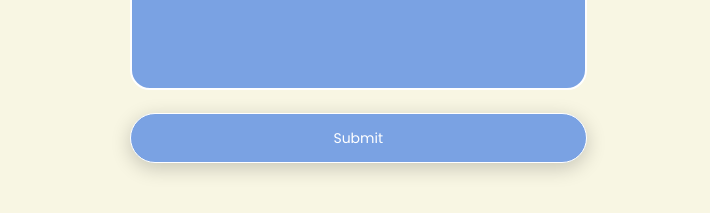
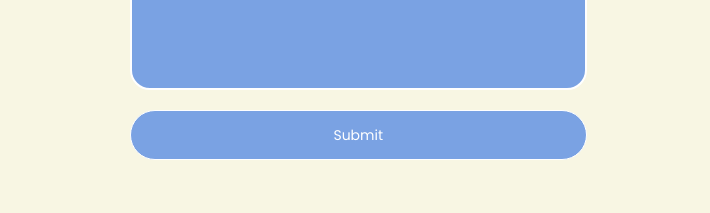
Before and after one commit to KenLumod/EPORTFOLIO, a plain HTML site: page index.html in a window 1280 px wide. Shown: the part 4546-4759 px from the top of the page, 38-748 px from the left. Drawn offline with nearby package versions, Linux system fonts and the light colour scheme.

Commit message:
Fixed the contact form issue where the email wasn't sent because of the button

```diff
--- a/assets/css/style.css
+++ b/assets/css/style.css
@@ -809,67 +809,76 @@ span.single-timeline-horizontal.spacial-horizontal-line {width: 88px;}
     background: #F8F6E3;
     padding: 50px 0 100px;
 }
-.single-contact-box {padding-top: 100px;}
-.contact-form  .form-group {
+.single-contact-box {
+    padding-top: 100px;
+}
+.contact-form .form-group {
     margin-bottom: 20px;
+}
 
+/* Button Styling */
+.contact-form .single-contact-btn {
+    display: flex;
+    align-items: center;
+    justify-content: center;
+    width: 100%;
+    height: 50px;
+    padding: 10 20px;
+    text-align: center;
+    background: #7AA2E3;
+    border: 1px solid white;
+    border-radius: 30px;
+    cursor: pointer;
+    transition: 0.5s;
 }
+
+.contact-form .single-contact-btn button {
+    all: unset;
+    display: block;
+    width: 100%;
+    height: 100%;
+    cursor: pointer;
+    text-align: center;
+    color: #fff;
+    font-size: 14px;
+}
+
 .contact-form .form-control {
     padding: 25px;
     font-size: 14px;
     border: 2.5px solid #fff;
     border-radius: 20px;
     box-shadow: #000000;
-    outline: 0!important;
+    outline: 0 !important;
     background: #7AA2E3;
     color: #F8F6E3;
     resize: none;
 }
 
 .contact-form .form-control::placeholder {
-    color: #ffffffc7; /* Change this to your desired color */
-    opacity: 10; /* Ensure the color appears fully */
+    color: #ffffffc7;
+    opacity: 1;
 }
 
 
-/*--contct button--*/
-.contact-form .single-contact-btn {
-    display:flex;
-    align-items:center;
-    justify-content:center;
-    height:50px;
-    text-transform:capitalize;
-    margin-top: 3px;
-    background: #7AA2E3;
+.contact-form .single-contact-btn:hover {
+    background: #6AD4DD;
     border: 1px solid white;
-    border-radius: 30px;
-    cursor:pointer;
-    box-shadow: 0 5px 20px rgba(0,0,0,.2);
-     -webkit-transition: .5s;
-    -moz-transition:.5s;
-    -ms-transition:.5s;
-    -o-transition:.5s;
-    transition: .5s;
+    box-shadow: 0 5px 20px rgba(0, 0, 0, .2);
 }
-.contact-form .single-contact-btn .contact-btn ,
+
+
 .contact-form .single-contact-btn .contact-btn:focus {
-    margin-top:0px;
     outline: 0 !important;
-    border:0;
+    border: 0;
     color: #fff;
     border-radius: 0px;
-    font-size:14px;
-    -webkit-transition: .5s;
-    -moz-transition:.5s;
-    -ms-transition:.5s;
-    -o-transition:.5s;
-    transition: .5s;
+    font-size: 14px;
+}
 
-}
-.single-contact-btn:hover{
-    background: #6AD4DD;
-    border: 1px solid white;
-    box-shadow: 0 5px 20px rgba(0,0,0,.2);
+
+.contact-form .single-contact-btn .contact-btn:active {
+    background: #4b8fa9;
 }
 
 /*--contct button--*/
```
